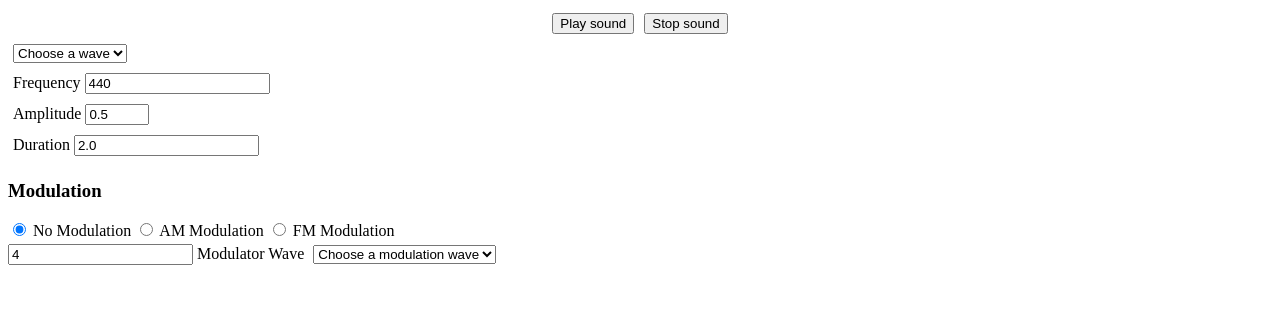
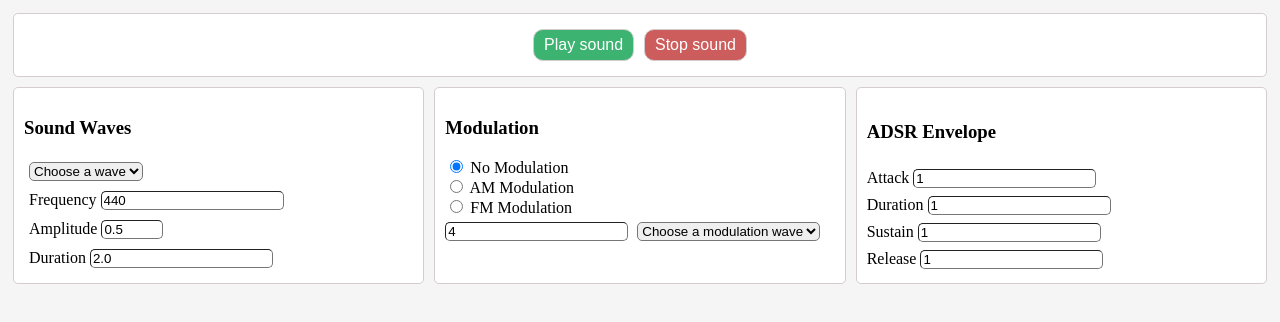
Before and after one commit to Dinotuna/APL, a plain HTML site: page index.htm in a window 1280 px wide. Drawn offline with nearby package versions, Linux system fonts and the light colour scheme.

Commit message:
Added a little bit of CSS and html for ADSR

```diff
--- a/index.htm
+++ b/index.htm
@@ -5,21 +5,26 @@
     <meta name="viewport" content="width=device-width, initial-scale=1.0">
     <title>Document</title>
     <link rel="stylesheet" href="style.css">
+    <script src="http://unpkg.com/tone"></script>
     <script defer src="script.js"></script>
-    <script src="http://unpkg.com/tone"></script>
+    <link rel="preconnect" href="https://fonts.googleapis.com">
+    <link rel="preconnect" href="https://fonts.gstatic.com" crossorigin>
+    <link href="https://fonts.googleapis.com/css2?family=Instrument+Sans:ital,wght@0,400..700;1,400..700&family=Raleway:ital,wght@0,100..900;1,100..900&display=swap" rel="stylesheet">
 
 </head>
 <body>
-
+    <div class="gridBox">
 
         <div class="buttonDiv">
 
-            <button id="playButton">Play sound</button>
-            <button id="stopButton">Stop sound</button>
+            <button class="buttonGrow" id="playButton">Play sound</button>
+            <button class="buttonGrow" id="stopButton">Stop sound</button>
 
         </div>
 
         <div class="waveDiv">
+
+            <h3>Sound Waves</h3>
 
             <select id="selectWave">
 
@@ -63,7 +68,7 @@
                     <input type="number" id="modulationFrequency" value="4" step="0.5" min="0.1">
                 </label>
 
-                <label>Modulator Wave
+                <label>
                     <select id="selectModulatorWave">
                         <option value="" disabled selected>Choose a modulation wave</option>
                         <option value="sine">Sine wave</option>
@@ -77,5 +82,29 @@
 
         </div>
 
+        <div class="adsrControls">
+
+            <h3>ADSR Envelope</h3>
+
+
+            <label>Attack
+                <input type="number" id="attackADSRInput" value="1">
+            </label>
+
+            <label>Duration
+                <input type="number" id="durationADSRInput" value="1">
+            </label>
+
+            <label>Sustain
+                <input type="number" id="sustainADSRInput" value="1">
+            </label>
+
+            <label>Release
+                <input type="number" id="releaseADSRInput" value="1">
+            </label>
+
+        </div>
+
+    </div>
 </body>
 </html>
--- a/script.js
+++ b/script.js
@@ -9,7 +9,7 @@ async function main() {
   const amplitudeValue = parseFloat(document.getElementById("amplitudeInput").value);
   const durationValue = parseFloat(document.getElementById("durationInput").value);
   const modulationType = document.querySelector('input[name="modulationType"]:checked').value;
-  const modFrequency = parseFloat(document.getElementById("modulationFrequency").value);
+  const modulationFrequency = parseFloat(document.getElementById("modulationFrequency").value);
   const modWave = document.getElementById("selectModulatorWave").value;
 
   if (mySound) {
@@ -19,10 +19,10 @@ async function main() {
 
   switch (modulationType) {
     case "am":
-      mySound = generate_am_wave(selectedWave, frequencyValue, amplitudeValue, durationValue, modFrequency, modWave);
+      mySound = generate_am_wave(selectedWave, frequencyValue, amplitudeValue, durationValue, modulationFrequency, modWave);
       break;
     case "fm":
-      mySound = generate_fm_wave(selectedWave, frequencyValue, amplitudeValue, durationValue, modFrequency, modWave);
+      mySound = generate_fm_wave(selectedWave, frequencyValue, amplitudeValue, durationValue, modulationFrequency, modWave);
       break;
     default:
       mySound = generate_wave(selectedWave, frequencyValue, amplitudeValue, durationValue);
@@ -77,11 +77,12 @@ function generate_wave(waveType, frequency, amplitude, duration) {
   return osc;
 }
 
-function generate_am_wave(waveType, amplitude, duration, modulationFrequency, modWave) {
+function generate_am_wave(waveType, frequency, amplitude, duration, modulationFrequency, modWave) {
   const osc = new Tone.AMOscillator({
     type: waveType,
-    frequency: modulationFrequency,
+    frequency: frequency,
     volume: Tone.gainToDb(amplitude),
+    harmonicity: (modulationFrequency / frequency),
     modulationType: modWave,
   });
 
@@ -89,13 +90,14 @@ function generate_am_wave(waveType, amplitude, duration, modulationFrequency, mo
   return osc;
 }
 
-function generate_fm_wave(waveType, amplitude, duration, modulationFrequency, modWave) {
+function generate_fm_wave(waveType, frequency, amplitude, duration, modulationFrequency, modWave) {
   const osc = new Tone.FMOscillator({
     type: waveType,
-    frequency: modulationFrequency,
+    frequency: frequency,
     volume: Tone.gainToDb(amplitude),
+    harmonicity: (modulationFrequency / frequency),
     modulationType: modWave,
-    modulationIndex: 10
+    modulationIndex: 10,
   });
 
   osc.start().stop("+" + duration);
--- a/style.css
+++ b/style.css
@@ -1,23 +1,107 @@
+* {
+  border-width: 1px;
+  border-radius: 5px;
+}
+
+body {
+    background-color: whitesmoke;
+}
+
+.gridBox {
+  display: grid;
+  grid-template-columns: 1fr 1fr 1fr;
+  grid-template-rows: auto auto ;
+  border-width: 1px;
+  border-radius: 5px;
+
+}
+
 .waveDiv {
-
   display: flex;
   flex-direction: column;
   align-items: flex-start;
+  grid-column: 1;
+  grid-row: 2;
+  background-color: white;
+  margin: 5px;
+  padding: 10px;
+  border-style: solid;
+  border-color: rgb(212, 205, 205);
 }
 
-.waveDiv label, select{
-
+.waveDiv label,
+select {
   margin: 5px;
 }
 
 .buttonDiv {
-
+  grid-column: 1 / -1;
   display: flex;
   justify-content: center;
+  background-color: white;
+  margin: 5px;
+  padding: 10px;
+  border-style: solid;
+  border-color: rgb(212, 205, 205);
 }
 
-.buttonDiv button{
+.buttonDiv button {
+  margin: 5px;
+  padding: 6px 10px;
+  font-size: 16px;
+  border-radius: 10px;
+  border: 1px solid lightgray;
+  cursor: pointer;
+  background-color: white;
+  border-style: solid;
+  border-color: rgb(212, 205, 205);
+}
 
+#playButton {
+  color: white;
+  background-color: #3cb371;
+}
+
+#stopButton {
+  background-color: #cd5c5c;
+  color: white;
+}
+.buttonGrow {
+  display: inline-block;
+  padding: 10px;
+  font-size: 14px;
+  border: 1px solid #333;
+  cursor: pointer;
+  transition: transform 0.2s ease;
+  transform-origin: center;
+  will-change: transform;
+}
+
+.buttonGrow:hover {
+  transform: scale(1.05);
+}
+
+.modulationDiv {
+  display: flex;
+  flex-direction: column;
+  grid-column: 2;
+  grid-row: 2;
+  background-color: white;
   margin: 5px;
+  padding: 10px;
+  border-style: solid;
+  border-color: rgb(212, 205, 205);
+}
 
+.adsrControls {
+  display: flex;
+  flex-direction: column;
+  justify-content: space-around;
+  grid-column: 3;
+  grid-row: 2;
+  background-color: white;
+  margin: 5px;
+  padding: 10px;
+  border-style: solid;
+  border-color: rgb(212, 205, 205);
 }
```
Lines whose indentation alone changed are shown as unchanged.
